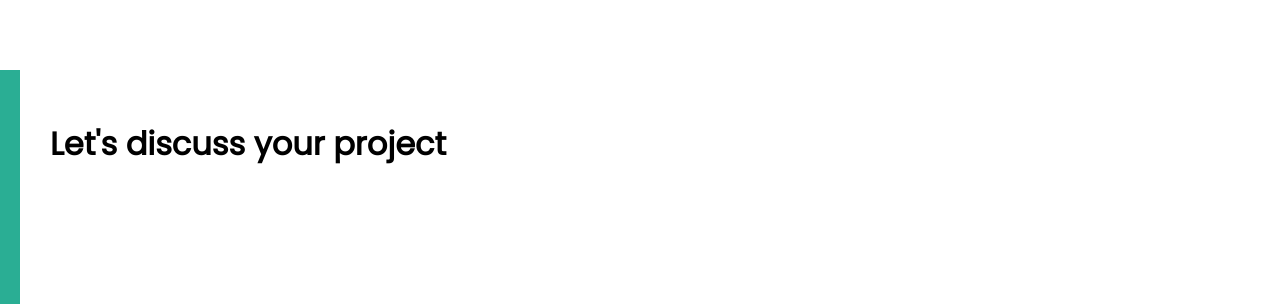
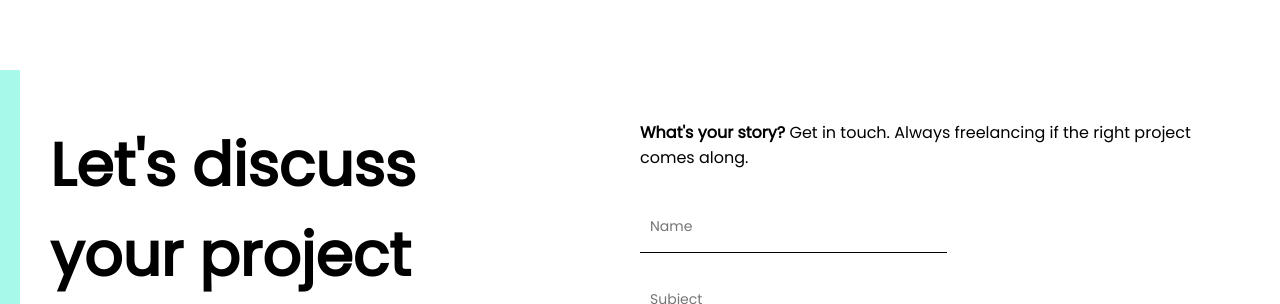
Before and after one commit to miheejb/miheejeongstyle, a React (Create React App) app: page / in a window 1280 px wide. Shown: the part 2496-2800 px from the top of the page. Built offline with nearby package versions, Linux system fonts and the light colour scheme.

Commit message:
Add JSmail library - to reveiw

```diff
--- a/package.json
+++ b/package.json
@@ -3,9 +3,11 @@
   "version": "0.1.0",
   "private": true,
   "dependencies": {
+    "@emailjs/browser": "^3.11.0",
     "@testing-library/jest-dom": "^5.16.5",
     "@testing-library/react": "^13.4.0",
     "@testing-library/user-event": "^13.5.0",
+    "emailjs-com": "^3.2.0",
     "react": "^18.2.0",
     "react-dom": "^18.2.0",
     "react-scripts": "5.0.1",
--- a/src/components/contact/Contact.jsx
+++ b/src/components/contact/Contact.jsx
@@ -1,18 +1,70 @@
 import React from 'react';
 import "./contact.css";
+import Phone from "../../img/phone.png";
+import Email from "../../img/email.png";
+import Address from "../../img/address.png";
+import { useRef } from 'react';
+import emailjs from "@emailjs/browser";
+
+
 
 const Contact = () => {
+  const formRef = useRef();
+  const handleSubmit =(e) => {
+    e.preventDefault();
+    emailjs
+      .sendForm(
+        "service_puy9ngn",
+        "template_nwmk8ya",
+        formRef.current,
+        "mvdk-1S32S2UqOl46"
+      )
+      .then(
+        (result) => {
+          console.log(result.text);
+        },
+        (error) => {
+          console.log(error.text);
+        }
+      );
+  }
   return (
-    <div className='c'><div className="c-bg"></div>
-    <div className="c-wrapper">
+    <div className="c">
+      <div className="c-bg"></div>
+      <div className="c-wrapper">
         <div className="c-left">
-            <h1 className='c-title'>
-                Let's discuss your project
-            </h1>
+          <h1 className="c-title">Let's discuss your project</h1>
+          <div className="c-info">
+            <div className="c-info-item">
+              <img src={Phone} alt=" " className="c-icon" />
+              +12 3456 7890
+            </div>
+            <div className="c-info-item">
+              <img src={Email} alt=" " className="c-icon" />
+              info@miheejeong.com
+            </div>
+            <div className="c-info-item">
+              <img src={Address} alt=" " className="c-icon" />1 Sunshine Street,
+              Sunshine Bay, Auckland, New Zealand.
+            </div>
+          </div>
         </div>
-        <div className="c-right"></div>
-        </div></div>
-  )
+        <div className="c-right">
+          <p className="c-desc">
+            <b>What's your story?</b> Get in touch. Always freelancing if the
+            right project comes along.
+          </p>
+          <form ref={formRef} onSubmit ={handleSubmit}>
+            <input type="text" placeholder="Name" name="user_name" />
+            <input type="text" placeholder="Subject" name="user_subject" />
+            <input type="text" placeholder="Email" name="user_email" />
+            <textarea  id="" cols="30" rows="5" placeholder= "message" name = "message" ></textarea>
+            <button>Submit</button>
+          </form>
+        </div>
+      </div>
+    </div>
+  );
 }
 
 export default Contact
--- a/src/components/contact/contact.css
+++ b/src/components/contact/contact.css
@@ -6,7 +6,7 @@
 .c-bg{
     width:20px;
     height:100%;
-    background-color:rgb(42, 174, 148);
+    background-color:rgb(167, 250, 233);
     position:absolute;
 
 }
@@ -21,4 +21,60 @@
 
 .c-right{
     flex: 1;
+    flex-direction:column;
+    align-items: center;
+    justify-content: center;
+
 }
+
+.c-title{
+    font-size: 60px;
+    width: 75%;
+    margin-bottom: 50px;
+
+}
+.c-info-item{
+    display:flex;
+    align-items: center;
+    margin: 50px 0px;
+    font-weight: 300;
+    width: 60%;
+}
+
+.c-icon{
+    width: 30px;
+    height:30px;
+    margin-right: 20px;
+}
+
+.c-desc{
+    font-weight: 200;
+}
+
+form{
+    margin-top: 20px;}
+input{
+    width: 50%;
+    height:50px;
+    border:none;
+    border-bottom: 1px solid black;
+    margin: 10px 0px;
+    font-size: 14px;
+    padding-left: 10px;
+
+}
+
+textarea{
+    width: 100%;
+    margin: 20px 0px;
+    font-size: 14px;
+    padding-left: 10px;
+
+}
+button{
+    border:none;
+    padding: 15px;
+    background-color: rgb(167, 250, 233);
+    font-weight: 500;
+    cursor:pointer;
+}
--- a/src/components/intro/intro.css
+++ b/src/components/intro/intro.css
@@ -50,7 +50,7 @@
     height: 50px;
     font-size: 30px;
     font-weight:bold;
-    color: rgb(42, 174, 148);
+    color: rgb(71, 228, 197);
     display:flex;
     align-items: center;
 }
@@ -71,7 +71,7 @@
 }
 .i-bg{
     clip-path: polygon(100% 0%, 100% 54%, 100% 100%, 25% 100%, 0% 50%, 25% 0%);
-    background-color:rgb(189, 245, 191);
+    background-color:rgb(167, 250, 233);
     width:100% ;
     height:100%;
     position:absolute;
--- a/src/components/product/Product.jsx
+++ b/src/components/product/Product.jsx
@@ -1,5 +1,7 @@
 import React from 'react'
 import "./product.css"
+import mjweb from "../../img/miheejeongweb.png"
+
 
 const Product = ({img,link}) => {
   return (
@@ -10,7 +12,7 @@ const Product = ({img,link}) => {
         <div className="p-circle"></div>
 
       </div>
-      <a href={link} target= "_blank" rel="noreferrer"> <img className="p-img" src={img} alt="" /></a>
+      <a href={mjweb} target= "_blank" rel="noreferrer"> <img className="p-img" src={img} alt="" /></a>
     </div>
   );
 }
--- a/src/components/product/product.css
+++ b/src/components/product/product.css
@@ -24,3 +24,7 @@
     width:100%;
     transition: all 10s ease;
 }
+
+.p:hover p-img{
+    transform: translateY(-100%)
+}
--- a/src/components/productList/ProductList.jsx
+++ b/src/components/productList/ProductList.jsx
@@ -2,6 +2,7 @@ import React from 'react'
 import "./productList.css"
 import Product from '../product/Product';
 import {products} from'../../data';
+import mjweb from '../../img/miheejeongweb.png'
 
 const ProductList = () => {
   return (
@@ -16,7 +17,7 @@ const ProductList = () => {
       </div>
       <div className="pl-list">
         {products.map((item) => (
-          <Product key={item.id} img={item.img} link={item.link} />
+          <Product key={item.id} img={mjweb} link={item.link} />
         ))}
 
       </div>
```
Also changed, not shown: 2 other files (tests, documents, lock files or other folders).
